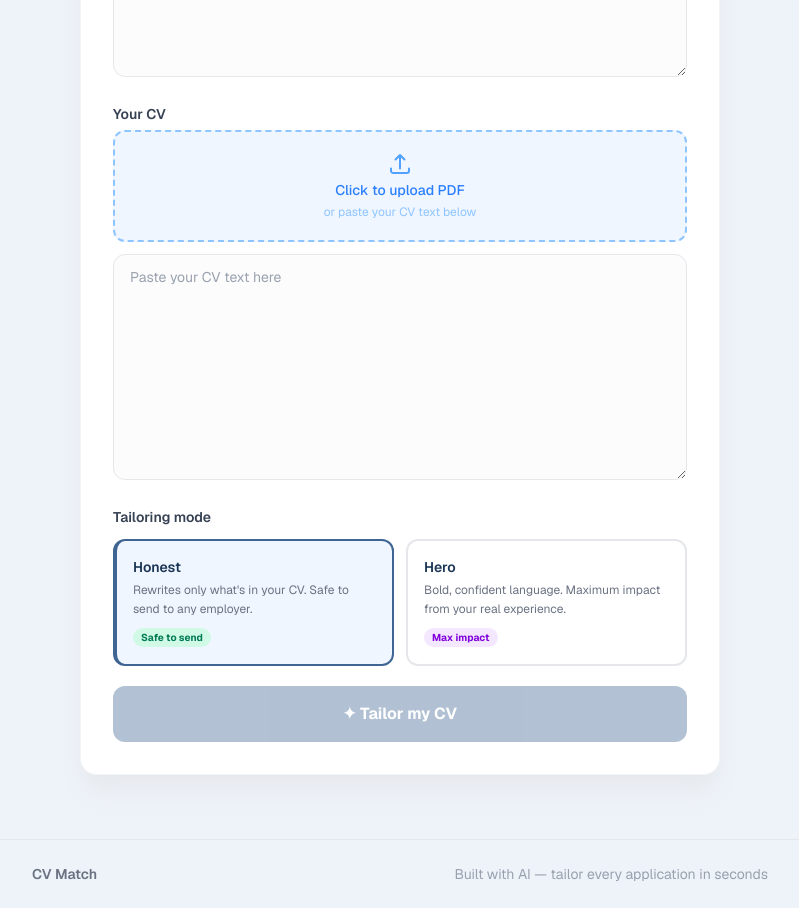
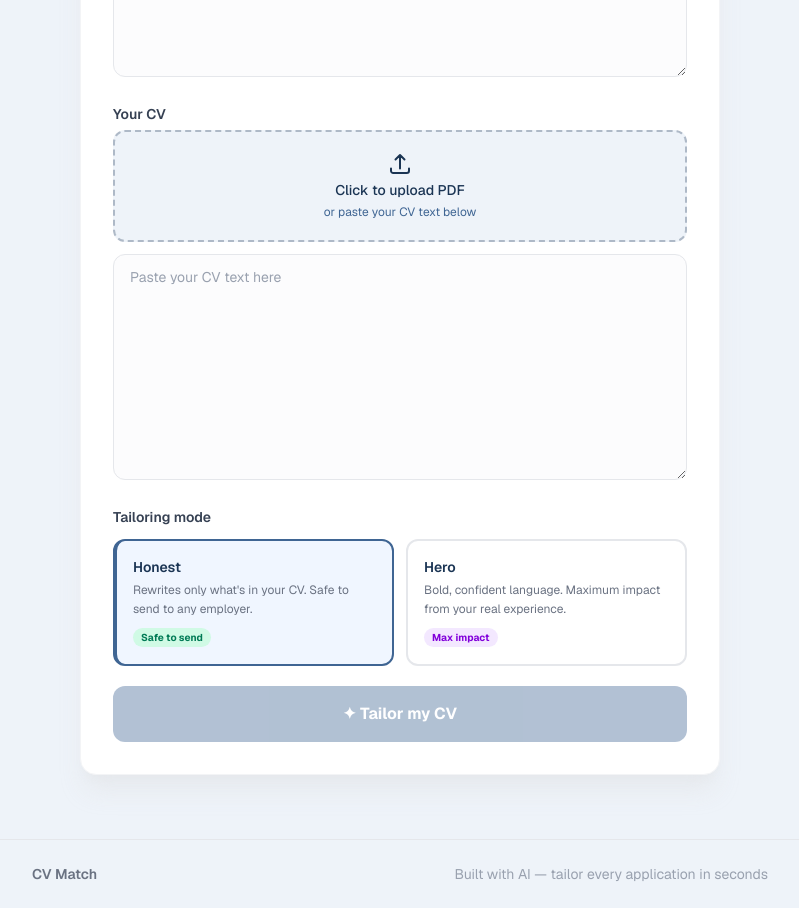
Before and after one commit to Muj-04/CV-Match, a Next.js app: page / in a window 1280 px wide. Shown: the part 1200-2108 px from the top of the page, without its empty margins (240-1039 px from the left). Built offline with nearby package versions, Linux system fonts and the light colour scheme.

Commit message:
feat: navy dashed upload zone matching brand colors

```diff
--- a/app/page.tsx
+++ b/app/page.tsx
@@ -477,17 +477,17 @@ export default function Home() {
               />
               <div
                 onClick={() => pdfInputRef.current?.click()}
-                className="mb-3 flex flex-col items-center justify-center gap-1 rounded-xl border-2 border-dashed border-blue-300 bg-blue-50 py-5 px-4 cursor-pointer hover:border-blue-400 hover:bg-blue-100 transition-all"
+                className="mb-3 flex flex-col items-center justify-center gap-1 rounded-xl border-2 border-dashed border-[#1b3554]/30 bg-[#eef3f9] py-5 px-4 cursor-pointer hover:border-[#1b3554]/50 hover:bg-[#e4edf6] transition-all"
               >
-                <svg className="h-6 w-6 text-blue-400" fill="none" viewBox="0 0 24 24" stroke="currentColor" strokeWidth={2}>
+                <svg className="h-6 w-6 text-[#1b3554]" fill="none" viewBox="0 0 24 24" stroke="currentColor" strokeWidth={2}>
                   <path strokeLinecap="round" strokeLinejoin="round" d="M3 16.5v2.25A2.25 2.25 0 005.25 21h13.5A2.25 2.25 0 0021 18.75V16.5m-13.5-9L12 3m0 0l4.5 4.5M12 3v13.5" />
                 </svg>
                 {pdfLoading ? (
-                  <span className="text-sm font-medium text-blue-500">Reading PDF...</span>
+                  <span className="text-sm font-medium text-[#1b3554]">Reading PDF...</span>
                 ) : (
                   <>
-                    <span className="text-sm font-medium text-blue-500">Click to upload PDF</span>
-                    <span className="text-xs text-blue-300">or paste your CV text below</span>
+                    <span className="text-sm font-medium text-[#1b3554]">Click to upload PDF</span>
+                    <span className="text-xs text-[#3f6593]">or paste your CV text below</span>
                   </>
                 )}
               </div>
```
